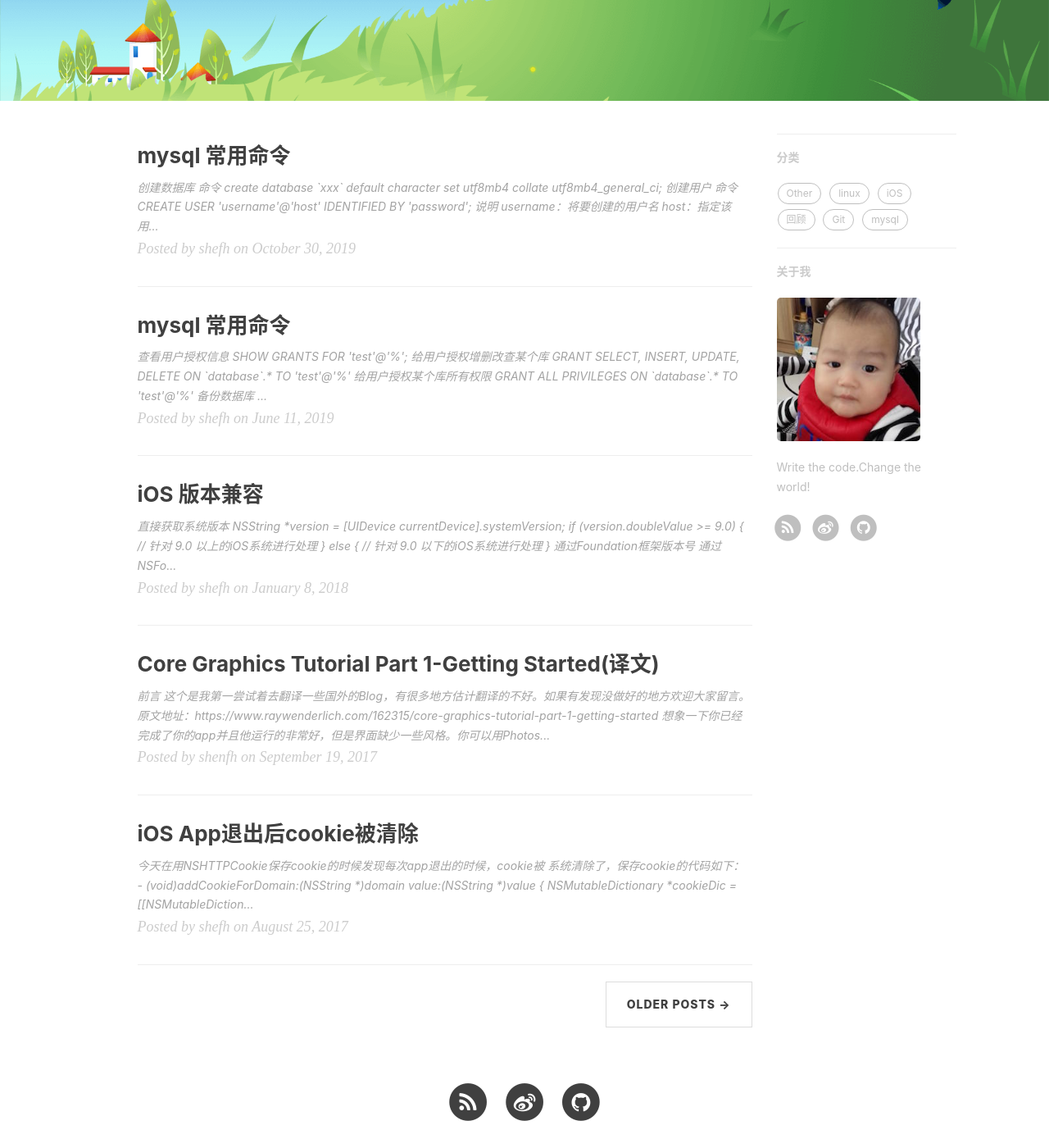
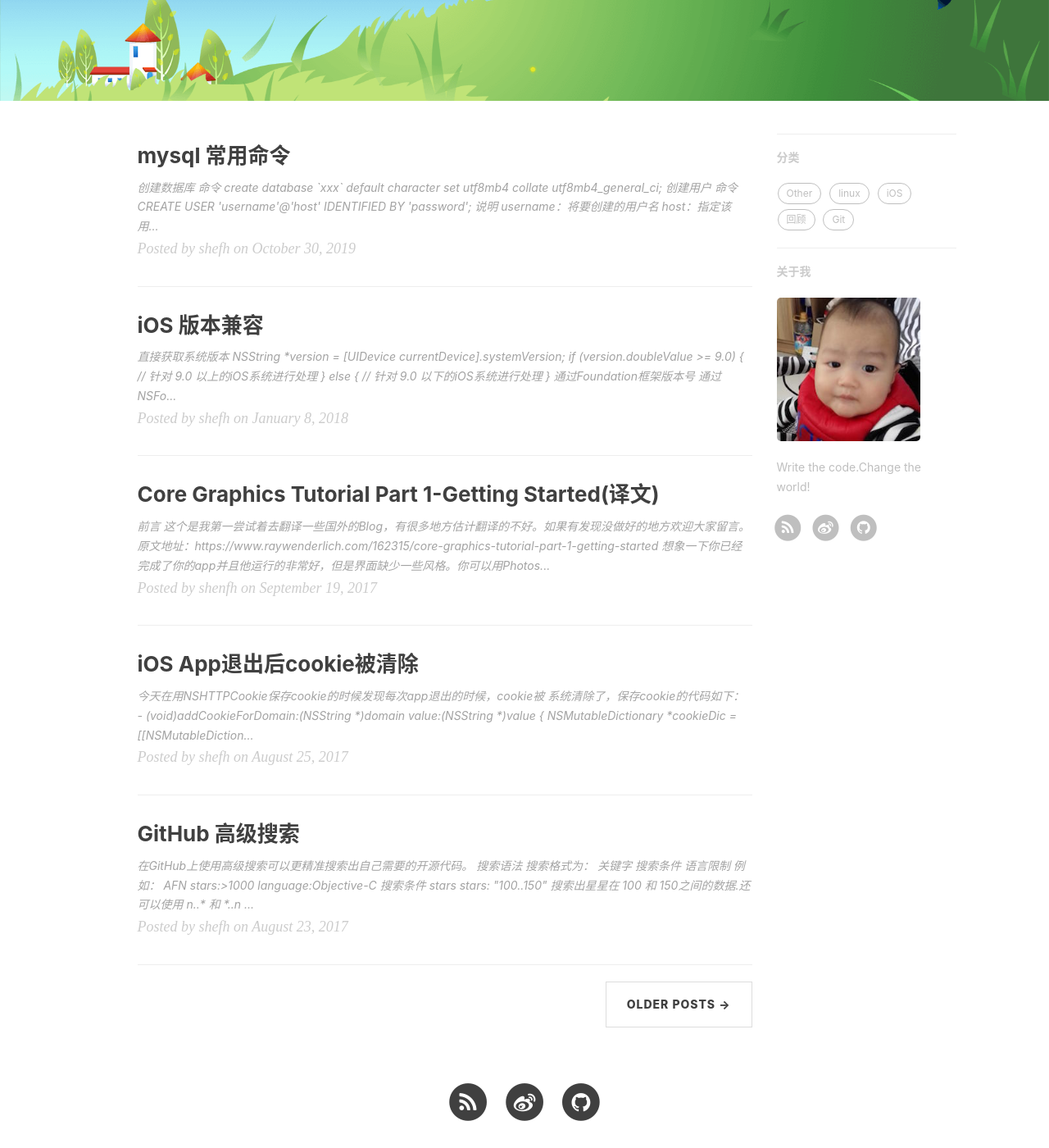
Before and after one commit to fooval-shen/shenfh.github.io, a Jekyll site: the page built from index.html, in a window 1280 px wide and 1400 px high, scrolled down 295 px. Shown: the whole window at 82% size. Built offline with Jekyll 4.4.1, drawn with Linux system fonts in a browser that asks for light colours; nearby versions of some CDN libraries; the list of posts is cut into pages by our own code; comment, search, counter and statistics services are not loaded.

````diff
--- a/_posts/shenfh/2019-06-12-mysql-command.md
+++ /dev/null
@@ -1,53 +0,0 @@
----
-layout: post
-title: mysql 常用命令
-author:  shefh
-catalog: true
-date:  2019-06-11 07:17:17
-tags:
-    - mysql
-    - linux
-header-img: img/blog-0.jpg
----
-
-
-## 查看用户授权信息
-
-```sql
-SHOW GRANTS FOR 'test'@'%';
-```
-
-## 给用户授权增删改查某个库
-
-```sql
-GRANT SELECT, INSERT, UPDATE, DELETE ON `database`.* TO 'test'@'%'
-```
-
-## 给用户授权某个库所有权限
-
-```sql
-GRANT ALL PRIVILEGES ON `database`.* TO 'test'@'%'
-```
-
-## 备份数据库
-
-### 备份整个数据库
-
-```
-mysqldump -u 用户名 -p 数据库名 > 导出的文件名
-
-eg: mysqldump -u test -p database > database.sql;
-```
-
-### 备份某一张表
-
-```sql
-    mysqldump -u 用户名 -p 数据库名 表名> 导出的文件名
-```
-
-## 恢复数据库
-
-```sql
-登录数据库后选中某张表后执行下面命令
-source /xx/xx/database.sql
-```
--- a/_posts/shenfh/2019-10-30-mysql-command.md
+++ b/_posts/shenfh/2019-10-30-mysql-command.md
@@ -63,3 +63,27 @@ SET PASSWORD = PASSWORD("xxxxxxxx");
 ```
 SET PASSWORD FOR 'xxx'@'%' = PASSWORD("xxxxxxxx");
 ```
+
+
+## 备份数据库
+
+### 备份整个数据库
+
+```
+mysqldump -u 用户名 -p 数据库名 > 导出的文件名
+
+eg: mysqldump -u test -p database > database.sql;
+```
+
+### 备份某一张表
+
+```sql
+    mysqldump -u 用户名 -p 数据库名 表名> 导出的文件名
+```
+
+## 恢复数据库
+
+```sql
+登录数据库后选中某张表后执行下面命令
+source /xx/xx/database.sql
+```
````
